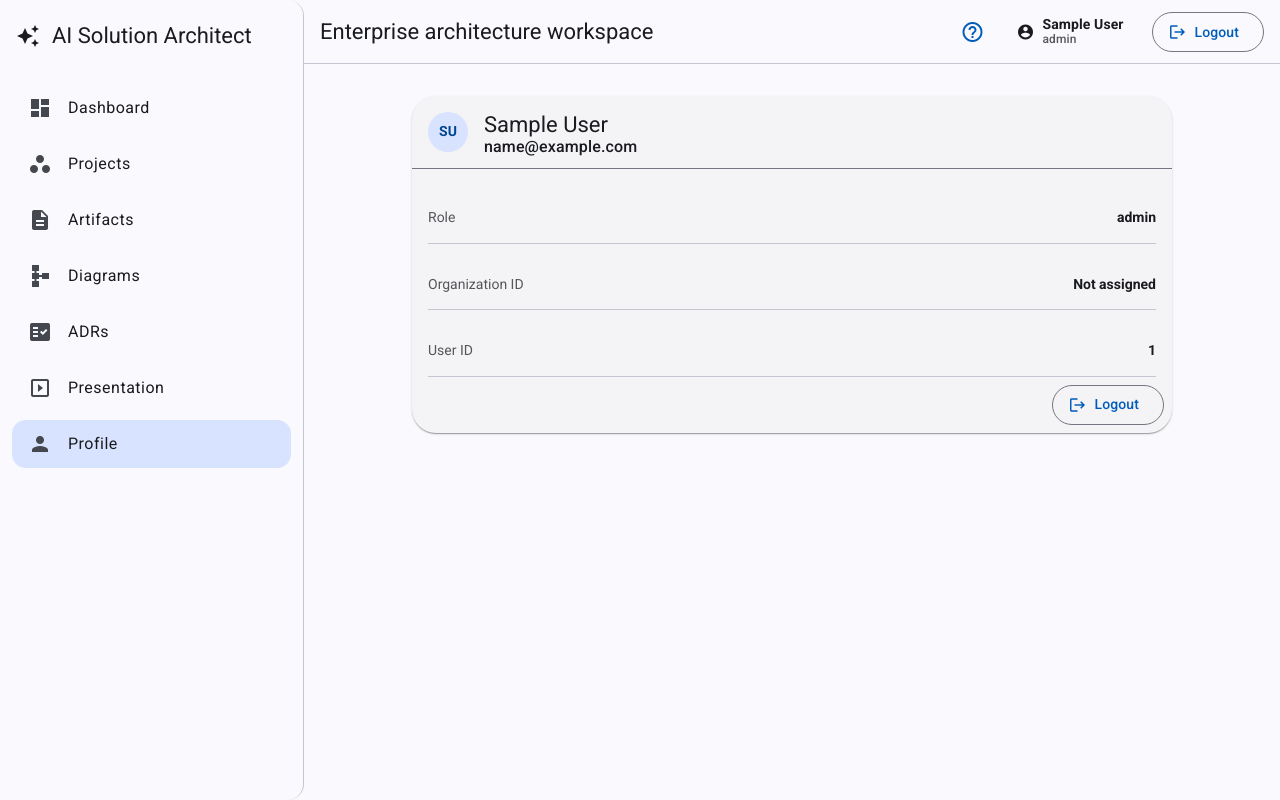
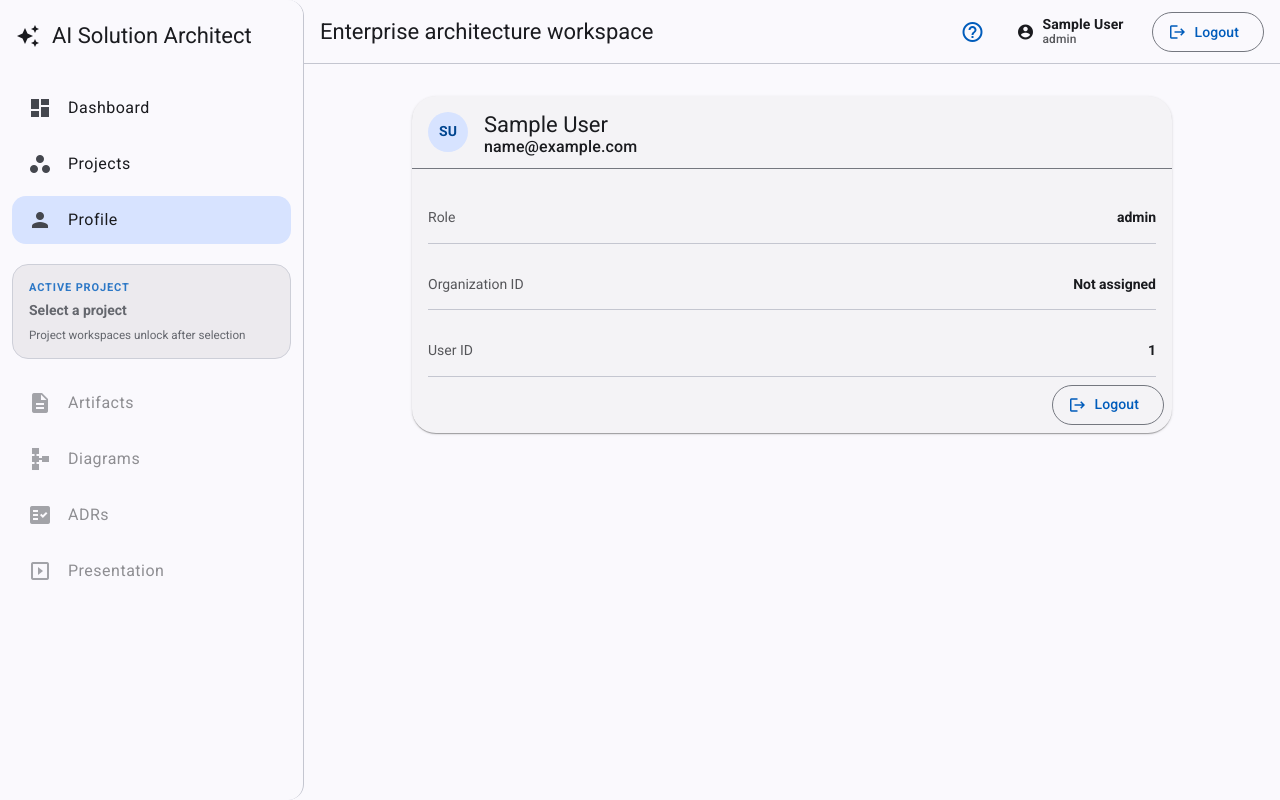
Before and after one commit to sowahm808/AISolutionArchitect-frontEnd, an Angular app: page /profile in a window 1280 px wide. Built offline with nearby package versions, Linux system fonts and the light colour scheme; sample sign-in values are in the browser's storage.

Commit message:
Fix project navigation and data normalization

```diff
--- a/src/app/layout/shell.component.css
+++ b/src/app/layout/shell.component.css
@@ -22,3 +22,8 @@ a.active { background: var(--mat-sys-primary-container); color: var(--mat-sys-on
   .content { padding: 20px; }
   .profile-link__text { display: none; }
 }
+.project-context { margin: 8px 12px; padding: 14px 16px; border: 1px solid var(--mat-sys-outline-variant); border-radius: 16px; background: var(--mat-sys-surface-container-high); display: flex; flex-direction: column; gap: 4px; }
+.project-context__eyebrow { color: var(--mat-sys-primary); font-size: 11px; font-weight: 700; letter-spacing: .08em; text-transform: uppercase; }
+.project-context small { color: var(--mat-sys-on-surface-variant); }
+.project-context--empty { opacity: .82; }
+.shell__nav-list--project a.disabled { opacity: .48; }
--- a/src/app/layout/shell.component.html
+++ b/src/app/layout/shell.component.html
@@ -6,7 +6,27 @@
     </mat-toolbar>
 
     <mat-nav-list class="shell__nav-list" aria-label="Primary navigation">
-      <a mat-list-item *ngFor="let n of visibleNav()" [routerLink]="navPath(n)" routerLinkActive="active">
+      <a mat-list-item *ngFor="let n of primaryNav()" [routerLink]="navPath(n)" routerLinkActive="active">
+        <mat-icon matListItemIcon aria-hidden="true">{{ n.icon }}</mat-icon>
+        <span matListItemTitle>{{ n.label }}</span>
+      </a>
+    </mat-nav-list>
+
+    <section class="project-context" [class.project-context--empty]="!store.currentProject()">
+      <span class="project-context__eyebrow">Active project</span>
+      <strong>{{ store.currentProject()?.name || "Select a project" }}</strong>
+      <small>{{ store.currentProject()?.company || "Project workspaces unlock after selection" }}</small>
+    </section>
+
+    <mat-nav-list class="shell__nav-list shell__nav-list--project" aria-label="Project workspace navigation">
+      <a
+        mat-list-item
+        *ngFor="let n of projectNav()"
+        [routerLink]="navPath(n)"
+        routerLinkActive="active"
+        [class.disabled]="projectNavDisabled()"
+        [attr.aria-disabled]="projectNavDisabled()"
+      >
         <mat-icon matListItemIcon aria-hidden="true">{{ n.icon }}</mat-icon>
         <span matListItemTitle>{{ n.label }}</span>
       </a>
--- a/src/app/layout/shell.component.ts
+++ b/src/app/layout/shell.component.ts
@@ -1,10 +1,11 @@
-import { Component, inject } from "@angular/core";
-import { Router, RouterLink, RouterLinkActive, RouterOutlet } from "@angular/router";
+import { Component, OnInit, inject } from "@angular/core";
+import { NavigationEnd, Router, RouterLink, RouterLinkActive, RouterOutlet } from "@angular/router";
 import { CommonModule } from "@angular/common";
 import { AppStore } from "../core/app.store";
-import { AuthService } from "../services/api.service";
+import { AuthService, ProjectService } from "../services/api.service";
 import { Role } from "../models/domain";
 import { MATERIAL_IMPORTS } from "../material.imports";
+import { catchError, filter, of } from "rxjs";
 
 interface ShellNavigationItem {
   readonly label: string;
@@ -43,17 +44,35 @@ const SHELL_NAVIGATION: readonly ShellNavigationItem[] = [
   templateUrl: "./shell.component.html",
   styleUrl: "./shell.component.css",
 })
-export class AppShellComponent {
+export class AppShellComponent implements OnInit {
   protected readonly helpText =
     "Use the side navigation to switch workspaces, then open project sections such as Discovery, Artifacts, Security, Risks, and Cost.";
 
   protected readonly store = inject(AppStore);
   private readonly router = inject(Router);
   private readonly auth = inject(AuthService);
+  private readonly projectService = inject(ProjectService);
   protected readonly nav = SHELL_NAVIGATION;
+
+  ngOnInit() {
+    this.syncProjectContext();
+    this.router.events.pipe(filter((event): event is NavigationEnd => event instanceof NavigationEnd)).subscribe(() => this.syncProjectContext());
+  }
 
   protected visibleNav() {
     return this.nav.filter((item) => !item.roles || this.store.hasAnyRole(item.roles));
+  }
+
+  protected primaryNav() {
+    return this.visibleNav().filter((item) => !item.requiresProject);
+  }
+
+  protected projectNav() {
+    return this.visibleNav().filter((item) => item.requiresProject);
+  }
+
+  protected projectNavDisabled() {
+    return !this.activeProjectId();
   }
 
   protected navPath(item: ShellNavigationItem) {
@@ -68,6 +87,24 @@ export class AppShellComponent {
   }
 
   private activeProjectId() {
-    return this.store.currentProject()?.id ?? this.router.url.match(/\/projects\/([^/]+)/)?.[1] ?? "";
+    return this.store.currentProject()?.id ?? this.urlProjectId() ?? "";
+  }
+
+  private urlProjectId() {
+    const match = this.router.url.match(/\/projects\/([^/?#]+)/);
+    if (!match || match[1] === "new") return "";
+    return decodeURIComponent(match[1]);
+  }
+
+  private syncProjectContext() {
+    const projectId = this.urlProjectId();
+    if (!projectId) {
+      this.store.currentProject.set(null);
+      return;
+    }
+
+    if (this.store.currentProject()?.id === projectId) return;
+
+    this.projectService.get(projectId).pipe(catchError(() => of(null))).subscribe((project) => this.store.currentProject.set(project));
   }
 }
--- a/src/app/services/api.service.ts
+++ b/src/app/services/api.service.ts
@@ -57,19 +57,32 @@ function toAppRole(role: ApiRole): Role {
 }
 
 
-type ProjectListResponse = Project[] | { projects?: Project[]; data?: Project[]; items?: Project[] };
+type ApiProject = Partial<Project> & { _id?: string; organization?: string; client?: string };
+type ProjectListResponse = ApiProject[] | { projects?: ApiProject[]; data?: ApiProject[]; items?: ApiProject[]; results?: ApiProject[] };
+type ProjectResponse = ApiProject | { project?: ApiProject; data?: ApiProject; item?: ApiProject };
 
-function unwrapProjects(response: ProjectListResponse): Project[] {
+function unwrapProjects(response: ProjectListResponse): ApiProject[] {
   if (Array.isArray(response)) return response;
-  return response.projects ?? response.data ?? response.items ?? [];
+  return response.projects ?? response.data ?? response.items ?? response.results ?? [];
 }
 
-function toProject(project: Project): Project {
+function unwrapProject(response: ProjectResponse): ApiProject {
+  if ("project" in response || "data" in response || "item" in response) {
+    return response.project ?? response.data ?? response.item ?? {};
+  }
+  return response as ApiProject;
+}
+
+function toProject(project: ApiProject): Project {
+  const id = project.id ?? project._id ?? "";
   return {
     ...project,
-    company: project.company || "Not specified",
+    id,
+    name: project.name || "Untitled project",
+    company: project.company || project.client || project.organization || "Not specified",
     industry: project.industry || "Not specified",
     migrationType: project.migrationType || "Not specified",
+    status: project.status || "DRAFT",
     cloudProvider: project.cloudProvider ?? null,
     completion: project.completion ?? 0,
     lastUpdated: project.lastUpdated ?? project.updatedAt ?? project.createdAt ?? "",
@@ -129,11 +142,11 @@ export class ProjectService {
   }
 
   get(id: string) {
-    return this.http.get<Project>(`${this.api}/projects/${id}`).pipe(map(toProject));
+    return this.http.get<ProjectResponse>(`${this.api}/projects/${id}`).pipe(map(unwrapProject), map(toProject));
   }
 
   create(project: Partial<Project>) {
-    return this.http.post<Project>(`${this.api}/projects`, project).pipe(map(toProject));
+    return this.http.post<ProjectResponse>(`${this.api}/projects`, project).pipe(map(unwrapProject), map(toProject));
   }
 }
 
--- a/src/app/shared/project-card/project-card.component.css
+++ b/src/app/shared/project-card/project-card.component.css
@@ -1 +1,46 @@
-.project-card { margin: 16px 0; } .project-card mat-card-header { align-items: start; justify-content: space-between; } dl { display: grid; gap: 16px; grid-template-columns: repeat(4, minmax(0, 1fr)); margin-bottom: 0; } dt { color: var(--mat-sys-on-surface-variant); font-size: 12px; font-weight: 700; letter-spacing: .08em; text-transform: uppercase; } dd { font-size: 22px; font-weight: 500; margin: 0; } @media (max-width: 900px) { dl { grid-template-columns: repeat(2, minmax(0, 1fr)); } }
+.project-card {
+  cursor: pointer;
+  margin: 16px 0;
+  transition: box-shadow 160ms ease, transform 160ms ease;
+}
+
+.project-card:hover,
+.project-card:focus-visible {
+  box-shadow: var(--mat-sys-level3);
+  transform: translateY(-1px);
+}
+
+.project-card:focus-visible {
+  outline: 3px solid var(--mat-sys-primary);
+  outline-offset: 3px;
+}
+
+.project-card mat-card-header {
+  align-items: start;
+  justify-content: space-between;
+}
+
+dl {
+  display: grid;
+  gap: 16px;
+  grid-template-columns: repeat(4, minmax(0, 1fr));
+  margin-bottom: 0;
+}
+
+dt {
+  color: var(--mat-sys-on-surface-variant);
+  font-size: 12px;
+  font-weight: 700;
+  letter-spacing: .08em;
+  text-transform: uppercase;
+}
+
+dd {
+  font-size: 22px;
+  font-weight: 500;
+  margin: 0;
+}
+
+@media (max-width: 900px) {
+  dl { grid-template-columns: repeat(2, minmax(0, 1fr)); }
+}
--- a/src/app/shared/project-card/project-card.component.html
+++ b/src/app/shared/project-card/project-card.component.html
@@ -1,4 +1,4 @@
-<mat-card class="project-card">
+<mat-card class="project-card" [routerLink]="['/projects', project.id]" tabindex="0" role="link">
   <mat-card-header>
     <mat-card-title>{{ project.name }}</mat-card-title>
     <mat-card-subtitle>{{ subtitle }}</mat-card-subtitle>
--- a/src/app/shared/project-card/project-card.component.ts
+++ b/src/app/shared/project-card/project-card.component.ts
@@ -1,9 +1,10 @@
 import { Component, Input } from "@angular/core";
 import { CommonModule } from "@angular/common";
+import { RouterLink } from "@angular/router";
 import { Project } from "../../models/domain";
 import { MATERIAL_IMPORTS } from "../../material.imports";
 import { StatusBadgeComponent } from "../status-badge/status-badge.component";
-@Component({ selector: "app-project-card", standalone: true, imports: [CommonModule, StatusBadgeComponent, ...MATERIAL_IMPORTS], templateUrl: "./project-card.component.html", styleUrl: "./project-card.component.css" })
+@Component({ selector: "app-project-card", standalone: true, imports: [CommonModule, RouterLink, StatusBadgeComponent, ...MATERIAL_IMPORTS], templateUrl: "./project-card.component.html", styleUrl: "./project-card.component.css" })
 export class ProjectCardComponent {
   @Input({ required: true }) project!: Project;
 
```
